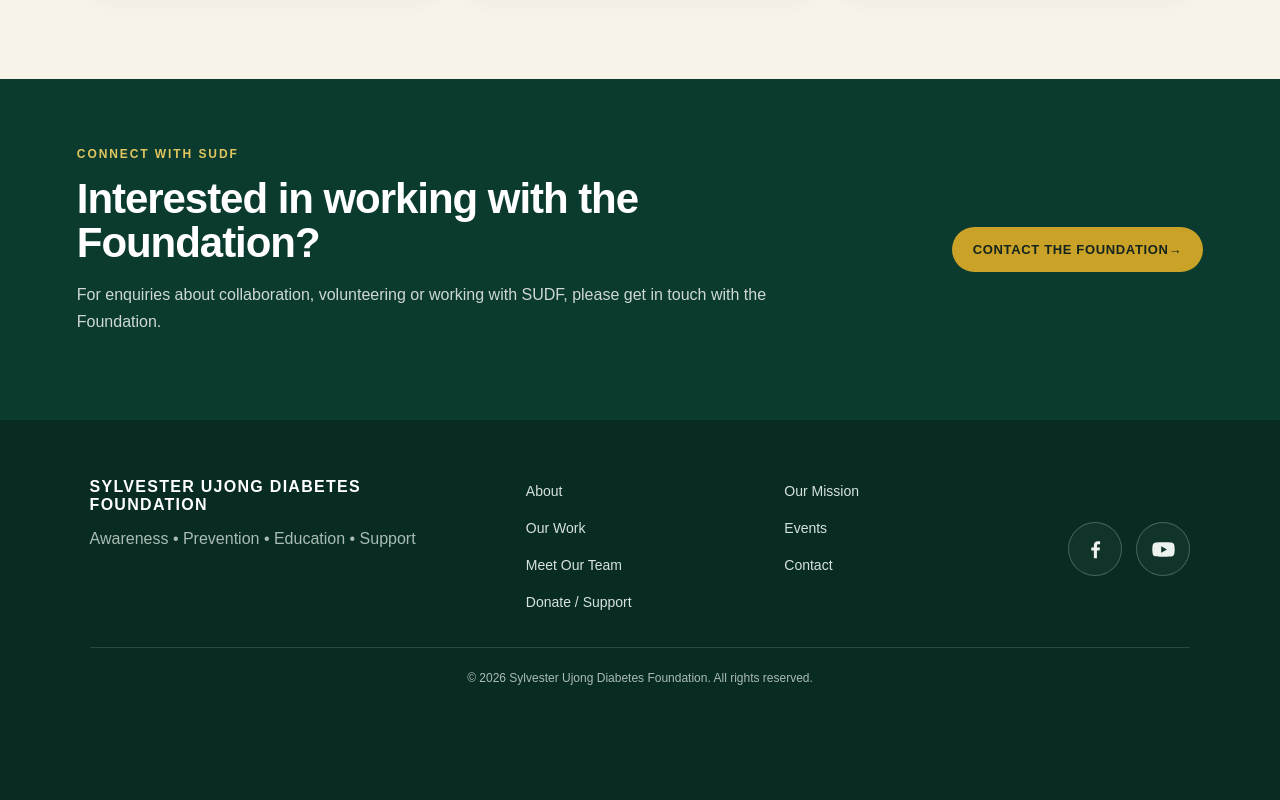
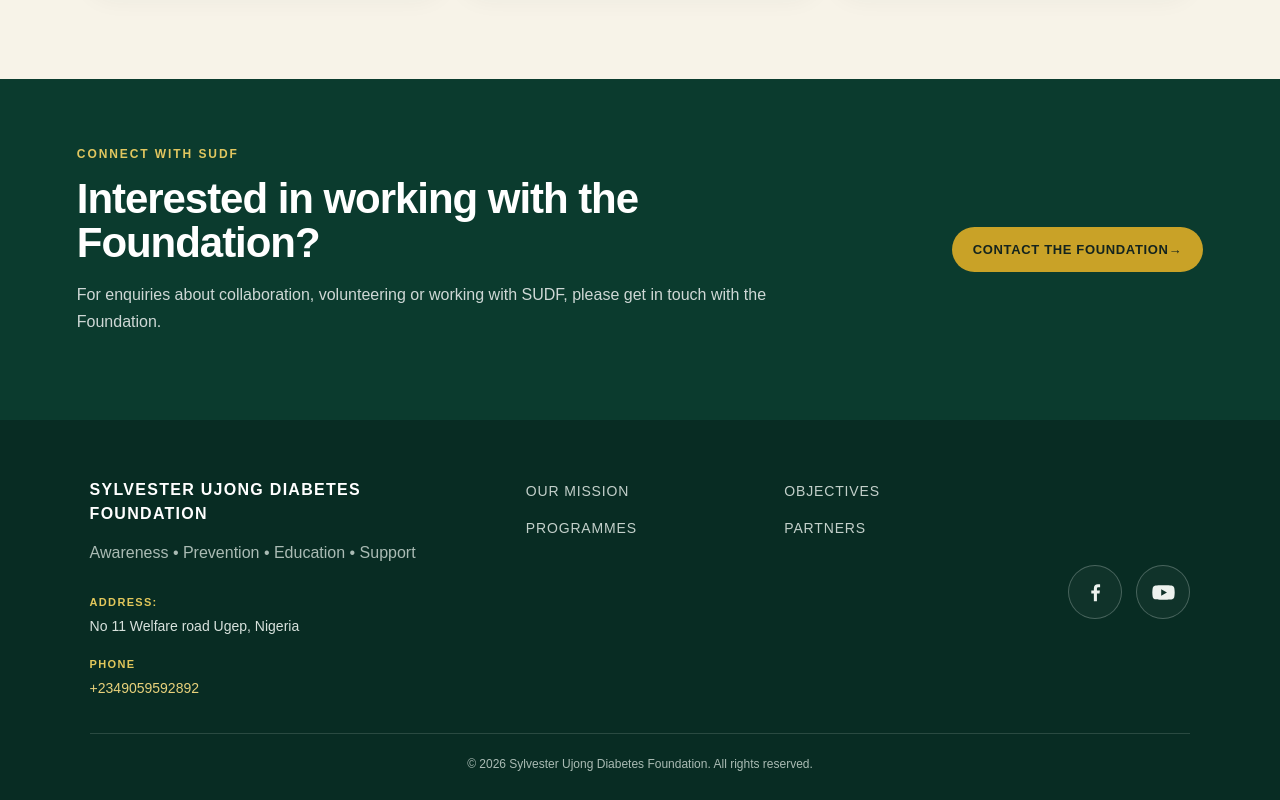
Before and after one commit to AkongShadrach/SUDF-website, a Next.js app: page /team in a window 1280 px wide. Shown: the part 1652-2452 px from the top of the page. Before the commit the page ends 2365 px from the top, so only its background shows below. Built offline with nearby package versions, Linux system fonts and the light colour scheme.

Commit message:
Use approved shared homepage footer

```diff
--- a/app/team/page.tsx
+++ b/app/team/page.tsx
@@ -1,7 +1,7 @@
-import SocialLinks from "../../components/SocialLinks";
 import Link from "next/link";
 import SiteHeader from "../../components/SiteHeader";
 import { Linkedin, UserRound } from "lucide-react";
+import SiteFooter from "../../components/SiteFooter";
 
 const profileGroups = [
   {
@@ -82,17 +82,7 @@ export default function TeamPage() {
         <Link className="button button-gold" href="/contact">Contact the Foundation <span aria-hidden="true">→</span></Link>
       </section>
 
-      <footer className="footer">
-        <div>
-          <strong>SYLVESTER UJONG DIABETES FOUNDATION</strong>
-          <p>Awareness • Prevention • Education • Support</p>
-        </div>
-        <div className="footer-links">
-          <Link href="/#about">About</Link><Link href="/#mission">Our Mission</Link><Link href="/#programs">Our Work</Link><Link href="/events">Events</Link><Link href="/team">Meet Our Team</Link><Link href="/contact">Contact</Link><Link href="/donate-support">Donate / Support</Link>
-        </div>
-        <SocialLinks />
-        <div className="footer-legal">© 2026 Sylvester Ujong Diabetes Foundation. All rights reserved.</div>
-      </footer>
+      <SiteFooter />
     </main>
   );
 }
```
